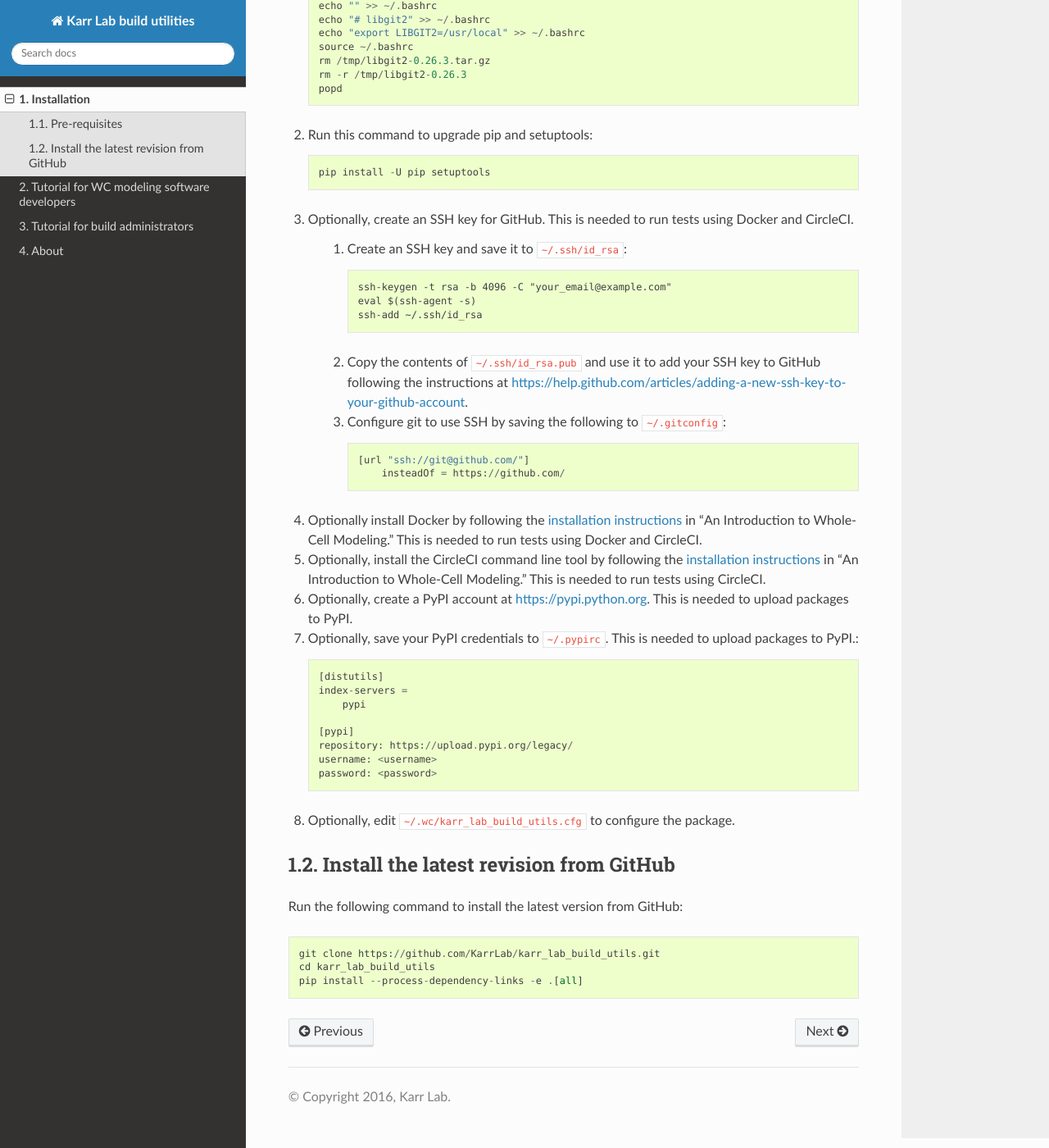
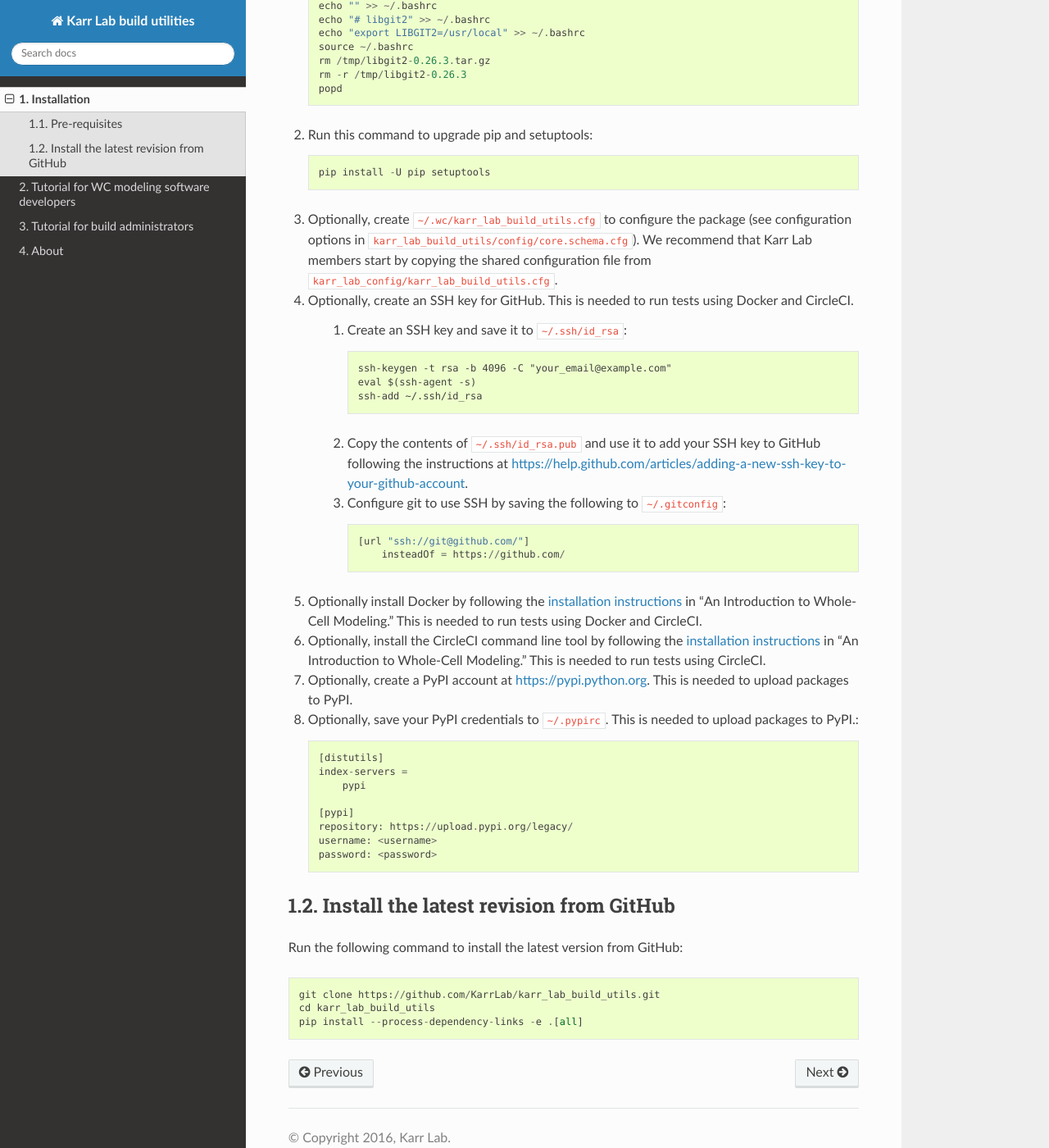
Before and after one commit to KarrLab/karr_lab_build_utils, a Sphinx documentation site: the page built from docs/installation.rst, in a window 1280 px wide and 1400 px high, scrolled down 686 px. Shown: the whole window at 82% size. Built offline with Sphinx 7.4.7 and the Read the Docs theme 2.0.0, drawn with Linux system fonts in a browser that asks for light colours; pages that are not in the unit, such as notebooks, are missing from menus; the version number could not be read and is left out.

Commit message:
adding note about obtaining config file

```diff
--- a/docs/installation.rst
+++ b/docs/installation.rst
@@ -43,6 +43,8 @@ Pre-requisites
 
     pip install -U pip setuptools
 
+#. Optionally, create ``~/.wc/karr_lab_build_utils.cfg`` to configure the package (see configuration options in ``karr_lab_build_utils/config/core.schema.cfg``). We recommend that Karr Lab members start by copying the shared configuration file from ``karr_lab_config/karr_lab_build_utils.cfg``.
+
 #. Optionally, create an SSH key for GitHub. This is needed to run tests using Docker and CircleCI.
 
     #. Create an SSH key and save it to ``~/.ssh/id_rsa``::
@@ -72,8 +74,6 @@ Pre-requisites
     username: <username>
     password: <password>
 
-#. Optionally, edit ``~/.wc/karr_lab_build_utils.cfg`` to configure the package.
-
 
 Install the latest revision from GitHub
 ---------------------------------------
```
